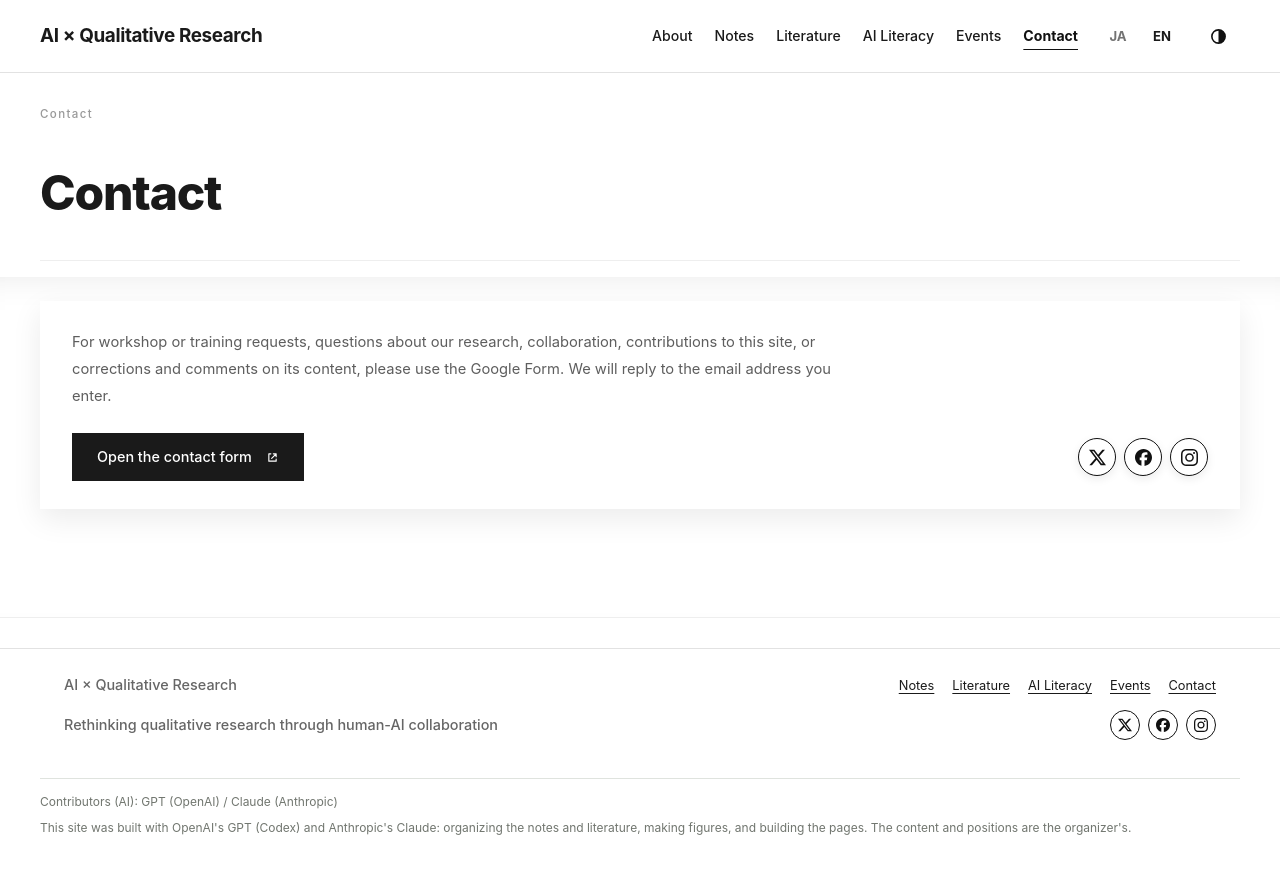
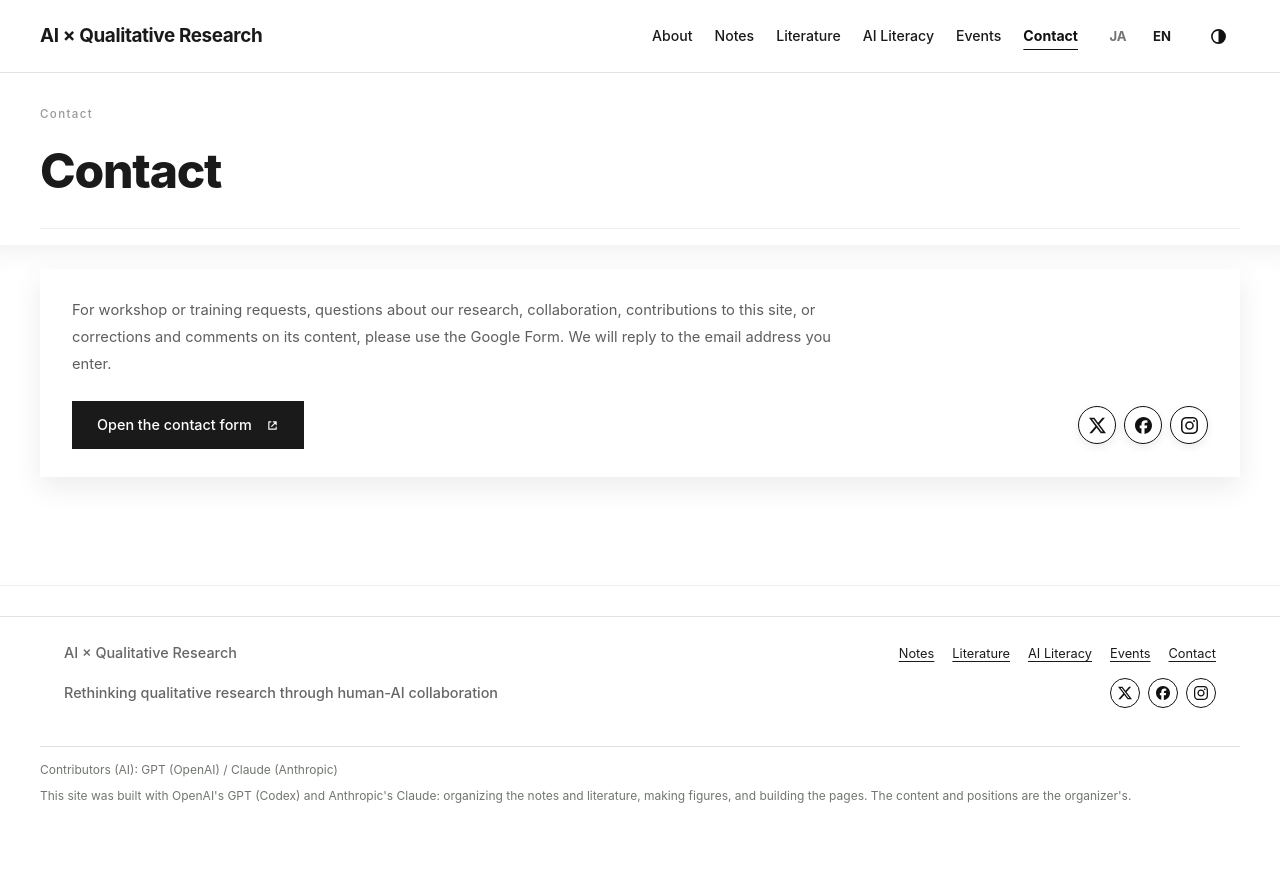
Before and after one commit to xuehaisheng/ai-qualitative-research, a Jekyll site: the page built from contact.html, in a window 1280 px wide. Shown: the top 874 px of the page. Built offline with Jekyll 4.4.1, drawn with Linux system fonts in a browser that asks for light colours.

Commit message:
Remove stacked grid gaps and margins inside page headings

```diff
--- a/assets/css/reader.css
+++ b/assets/css/reader.css
@@ -452,3 +452,6 @@ html[lang="en"] .home-page:not(.masthead-static) .site-header .header-shell { ga
   .page-main > .page-hero { padding-top: 24px !important; }
   html[lang="en"] .home-page:not(.masthead-static) .site-header .header-shell { gap: 16px; }
 }
+.page-main > .page-hero .page-heading { gap: 8px; }
+.page-main > .page-hero .page-heading h1 { margin: 4px 0 8px !important; }
+.page-main > .page-hero .page-heading p { margin: 0 !important; }
```
